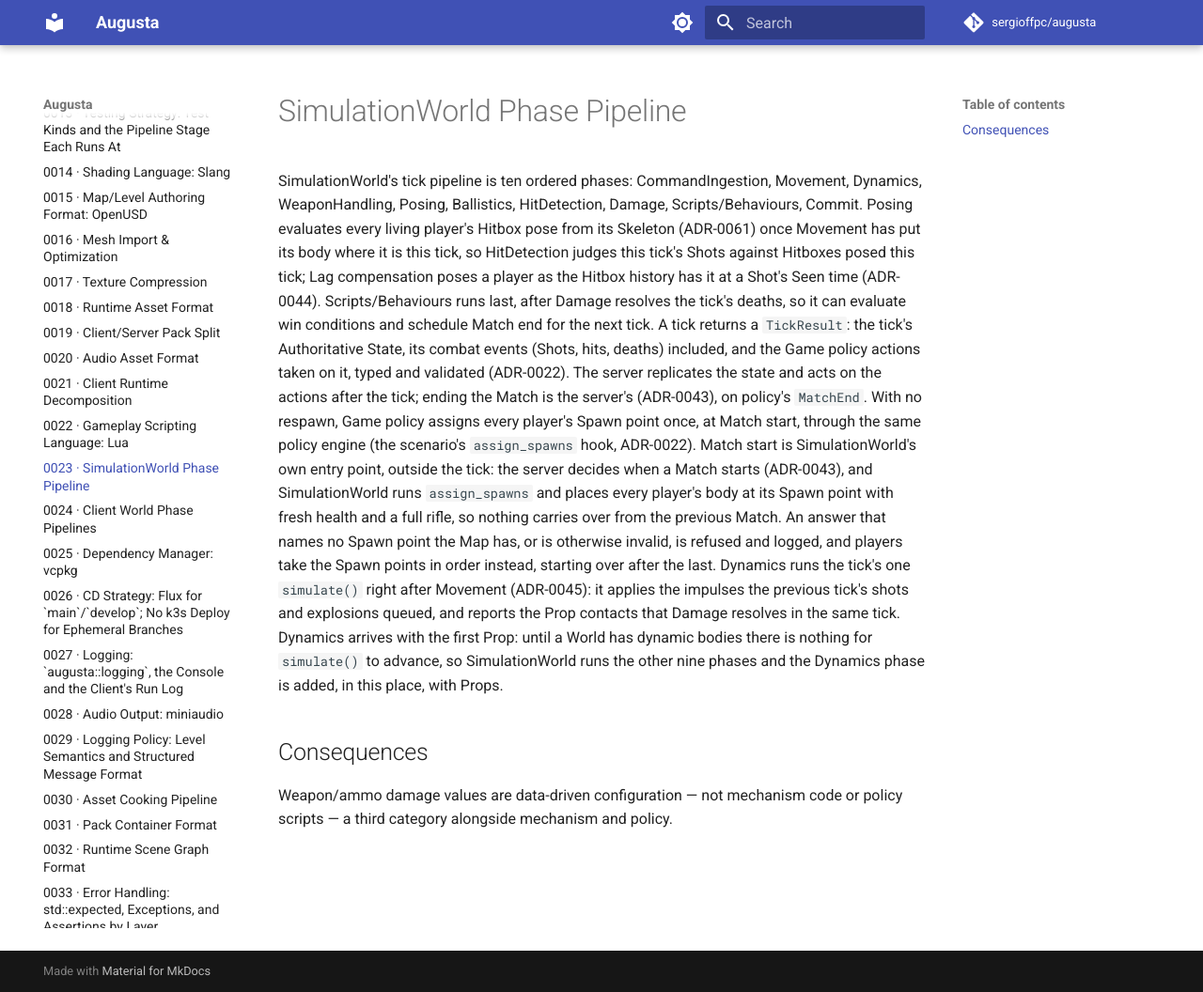
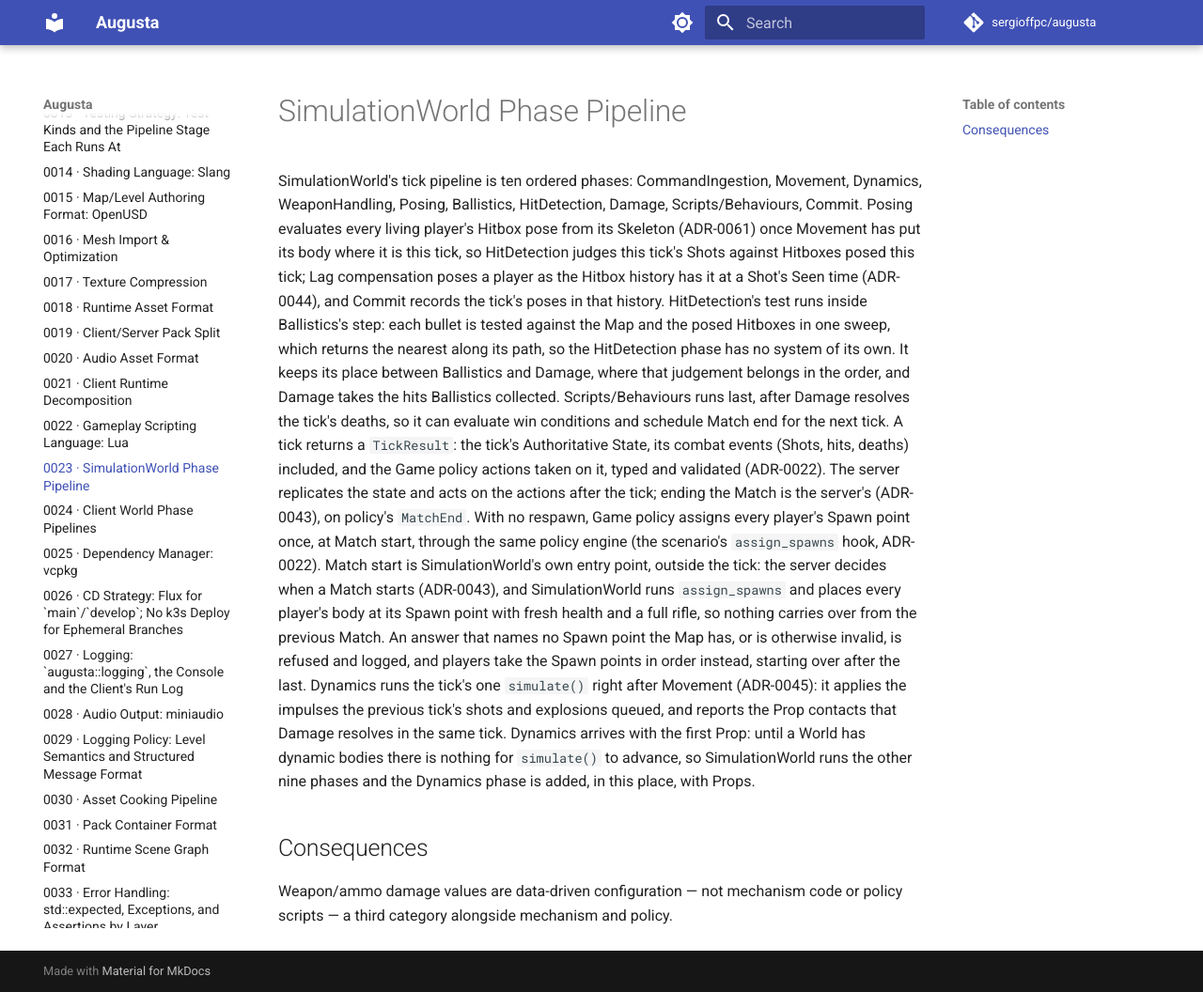
Before and after one commit to sergioffpc/augusta, an MkDocs documentation site: the page built from docs/adr/0023-simulationworld-phase-pipeline.md, in a window 1280 px wide and 1056 px high. Shown: the whole window at 94% size. Built offline with MkDocs 1.6.1 and Material for MkDocs 9.7.7, drawn with Linux system fonts in a browser that asks for light colours; comment, search, counter and statistics services are not loaded.

Commit message:
docs(adr): state the history's root apart, the vertical-only stance scale and HitDetection's empty phase
ADR-0061 now keeps the root's pose apart from the Joints relative to it,
because the stance scales the vertical alone and would shear a turned
Joint, as ADR-0040 and ADR-0044 say, and names the Development client's
Hitboxes overlay as Animation's other consumer, a loader posing no
player. ADR-0023 and ARCHITECTURE say HitDetection's test runs inside
Ballistics's step, so the phase keeps its place with no system.

Co-Authored-By: Claude Opus 5.5 <noreply@anthropic.com>

```diff
--- a/docs/adr/0023-simulationworld-phase-pipeline.md
+++ b/docs/adr/0023-simulationworld-phase-pipeline.md
@@ -6,27 +6,32 @@ Scripts/Behaviours, Commit. Posing evaluates every living player's Hitbox pose
 from its Skeleton (ADR-0061) once Movement has put its body where it is this
 tick, so HitDetection judges this tick's Shots against Hitboxes posed this tick;
 Lag compensation poses a player as the Hitbox history has it at a Shot's Seen
-time (ADR-0044). Scripts/Behaviours runs last, after Damage resolves the tick's
-deaths, so it can evaluate win conditions and schedule Match end for the next
-tick. A tick returns a `TickResult`: the tick's Authoritative State, its combat
-events (Shots, hits, deaths) included, and the Game policy actions taken on it,
-typed and validated (ADR-0022). The server replicates the state and acts on the
-actions after the tick; ending the Match is the server's (ADR-0043), on policy's
-`MatchEnd`. With no respawn, Game policy assigns every player's Spawn point
-once, at Match start, through the same policy engine (the scenario's
-`assign_spawns` hook, ADR-0022). Match start is SimulationWorld's own entry
-point, outside the tick: the server decides when a Match starts (ADR-0043), and
-SimulationWorld runs `assign_spawns` and places every player's body at its Spawn
-point with fresh health and a full rifle, so nothing carries over from the
-previous Match. An answer that names no Spawn point the Map has, or is otherwise
-invalid, is refused and logged, and players take the Spawn points in order
-instead, starting over after the last. Dynamics runs the tick's one `simulate()`
-right after Movement (ADR-0045): it applies the impulses the previous tick's
-shots and explosions queued, and reports the Prop contacts that Damage resolves
-in the same tick. Dynamics arrives with the first Prop: until a World has
-dynamic bodies there is nothing for `simulate()` to advance, so SimulationWorld
-runs the other nine phases and the Dynamics phase is added, in this place, with
-Props.
+time (ADR-0044), and Commit records the tick's poses in that history.
+HitDetection's test runs inside Ballistics's step: each bullet is tested against
+the Map and the posed Hitboxes in one sweep, which returns the nearest along its
+path, so the HitDetection phase has no system of its own. It keeps its place
+between Ballistics and Damage, where that judgement belongs in the order, and
+Damage takes the hits Ballistics collected. Scripts/Behaviours runs last, after
+Damage resolves the tick's deaths, so it can evaluate win conditions and
+schedule Match end for the next tick. A tick returns a `TickResult`: the tick's
+Authoritative State, its combat events (Shots, hits, deaths) included, and the
+Game policy actions taken on it, typed and validated (ADR-0022). The server
+replicates the state and acts on the actions after the tick; ending the Match is
+the server's (ADR-0043), on policy's `MatchEnd`. With no respawn, Game policy
+assigns every player's Spawn point once, at Match start, through the same policy
+engine (the scenario's `assign_spawns` hook, ADR-0022). Match start is
+SimulationWorld's own entry point, outside the tick: the server decides when a
+Match starts (ADR-0043), and SimulationWorld runs `assign_spawns` and places
+every player's body at its Spawn point with fresh health and a full rifle, so
+nothing carries over from the previous Match. An answer that names no Spawn
+point the Map has, or is otherwise invalid, is refused and logged, and players
+take the Spawn points in order instead, starting over after the last. Dynamics
+runs the tick's one `simulate()` right after Movement (ADR-0045): it applies the
+impulses the previous tick's shots and explosions queued, and reports the Prop
+contacts that Damage resolves in the same tick. Dynamics arrives with the first
+Prop: until a World has dynamic bodies there is nothing for `simulate()` to
+advance, so SimulationWorld runs the other nine phases and the Dynamics phase is
+added, in this place, with Props.
 
 ## Consequences
 
```
Also changed, not shown: GLOSSARY.md (+4 -4 lines), docs/ARCHITECTURE.md (+19 -16 lines), docs/ROADMAP.md (+2 -1 lines), docs/adr/0061-skeletal-hitboxes.md (+22 -12 lines).
